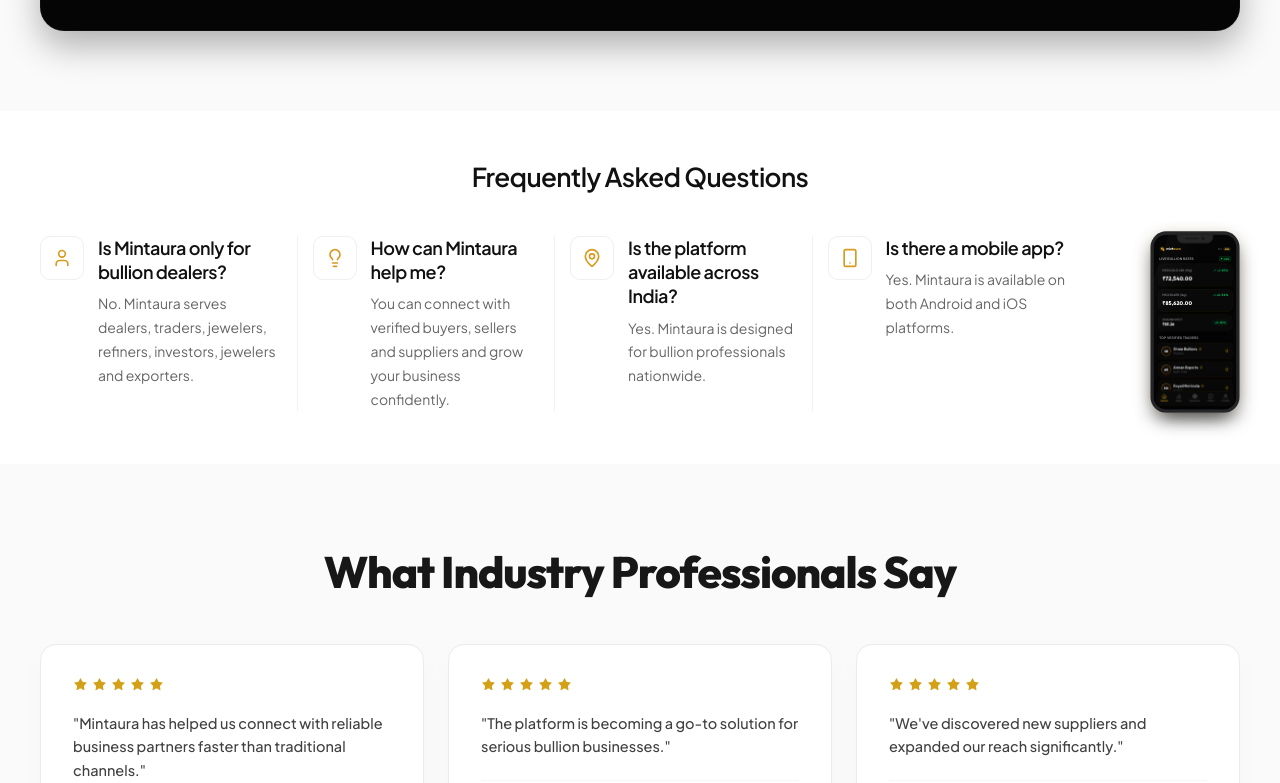
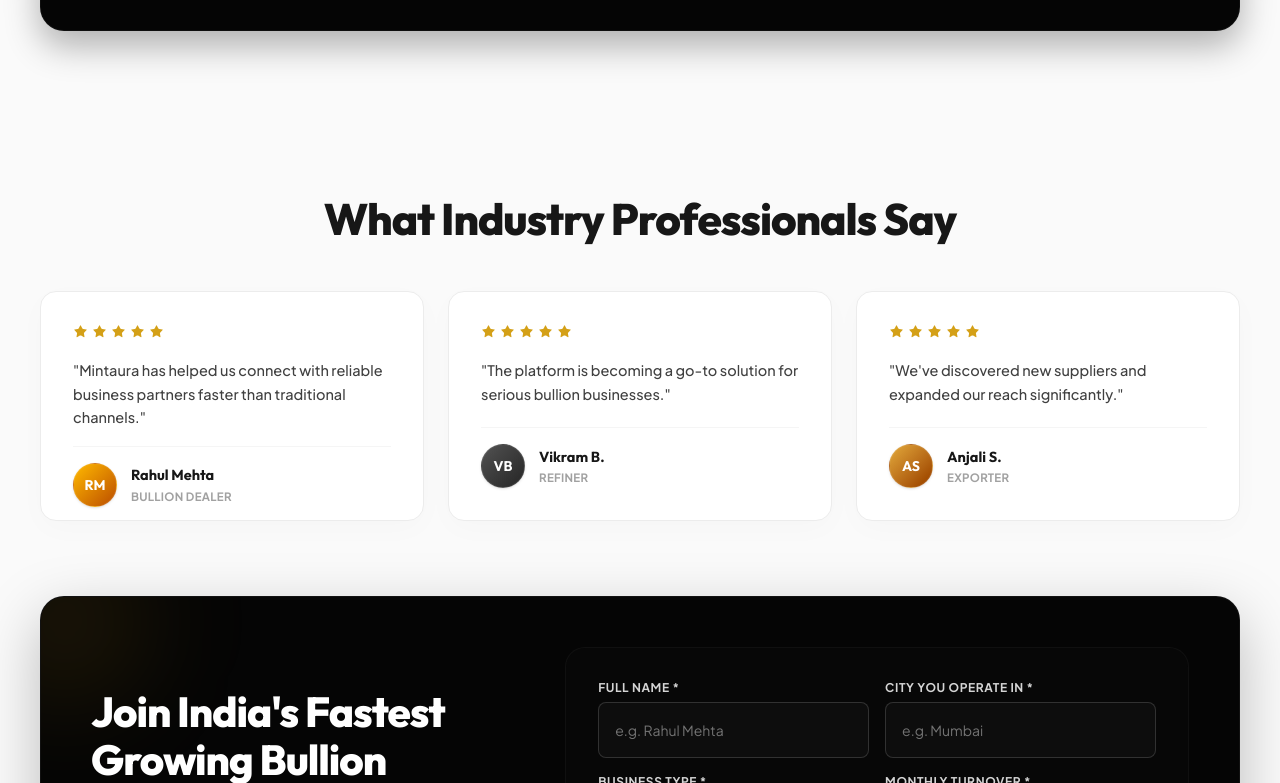
Before and after one commit to codeshiplokesh/Mintaura-Landing-Page, a React (Vite) app: page / in a window 1280 px wide. Shown: the part 3777-4560 px from the top of the page. Built offline with nearby package versions, Linux system fonts and the light colour scheme.

Commit message:
Move FaqSection to be the last section in App.tsx

```diff
--- a/src/App.tsx
+++ b/src/App.tsx
@@ -12,8 +12,8 @@
       <EcosystemSection />
       <ParticipantsSection />
       <DealsSection />
+      <LeadSection />
       <FaqSection />
-      <LeadSection />
     </div>
   );
 }
```
